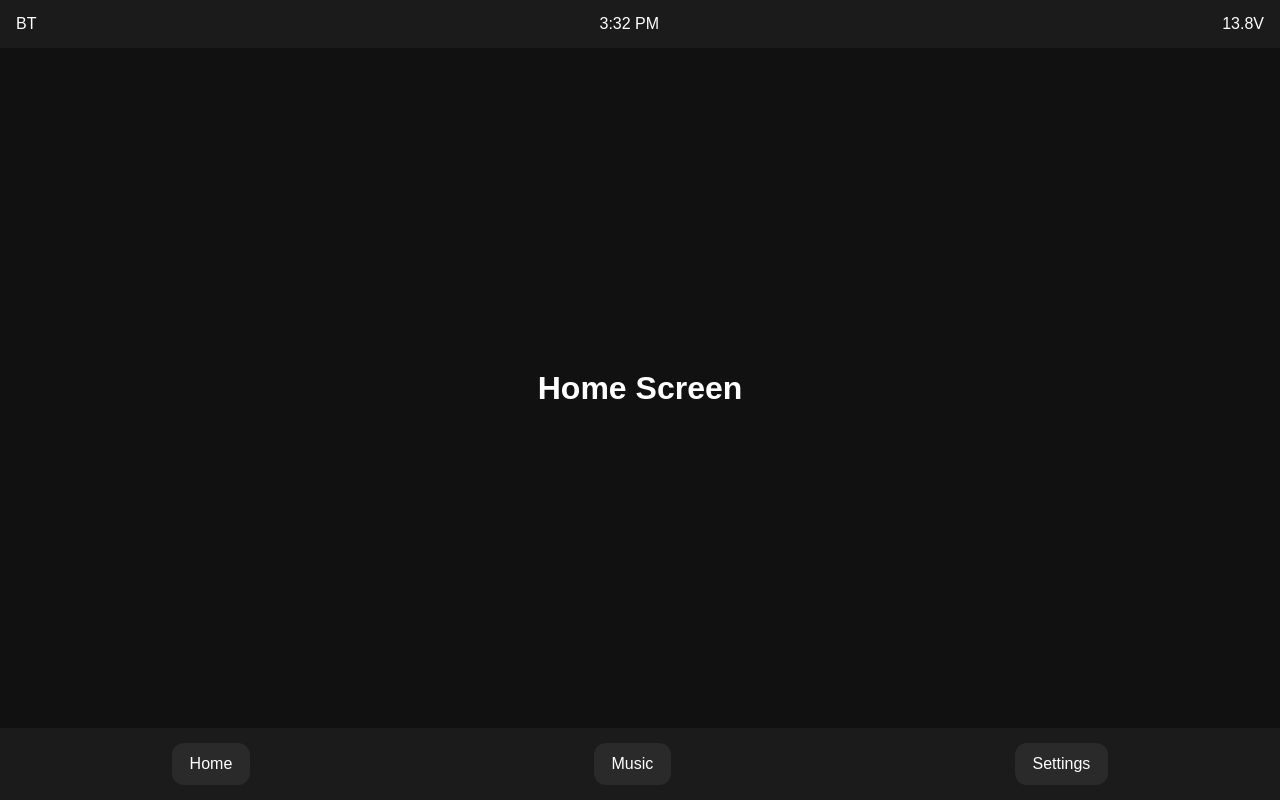
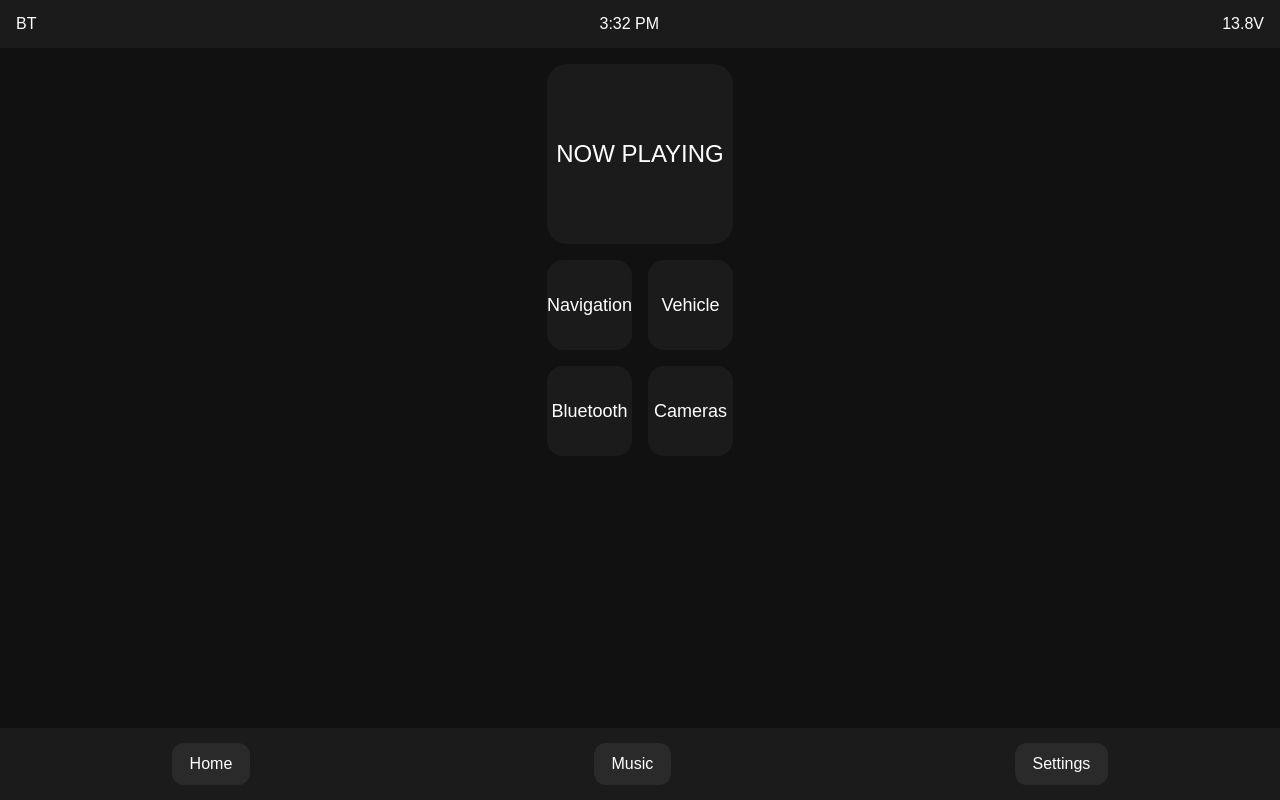
Before and after one commit to tahp/dashcore, a React app in the folder frontend/: page / in a window 1280 px wide. Built offline with nearby package versions, Linux system fonts and the light colour scheme; the HTML template or start-up script is replaced by a standard one.

Commit message:
did some styling changes in few places

```diff
--- a/frontend/src/index.css
+++ b/frontend/src/index.css
@@ -33,7 +33,7 @@ body {
 
 .content {
   flex: 1;
-
+overflow: hidden;
   display: flex;
   justify-content: center;
   align-items: center;
@@ -59,3 +59,48 @@ button {
 
   font-size: 16px;
 }
+.home-screen {
+  height: 100%;
+
+  display: flex;
+  flex-direction: column;
+
+  padding: 16px;
+  gap: 16px;
+}
+
+.hero-card {
+height: 180px;
+flex: none;
+  background: #1b1b1b;
+
+  border-radius: 20px;
+
+  display: flex;
+  justify-content: center;
+  align-items: center;
+
+  font-size: 24px;
+}
+
+.quick-grid {
+  display: grid;
+
+  grid-template-columns: 1fr 1fr;
+
+  gap: 16px;
+}
+
+.quick-card {
+  height: 90px;
+
+  background: #1b1b1b;
+
+  border-radius: 16px;
+
+  display: flex;
+  justify-content: center;
+  align-items: center;
+
+  font-size: 18px;
+}
--- a/frontend/src/screens/Home.jsx
+++ b/frontend/src/screens/Home.jsx
@@ -1,5 +1,33 @@
 function Home() {
-  return <h1>Home Screen</h1>
+  return (
+    <div className="home-screen">
+
+      <section className="hero-card">
+        NOW PLAYING
+      </section>
+
+      <section className="quick-grid">
+
+        <div className="quick-card">
+          Navigation
+        </div>
+
+        <div className="quick-card">
+          Vehicle
+        </div>
+
+        <div className="quick-card">
+          Bluetooth
+        </div>
+
+        <div className="quick-card">
+          Cameras
+        </div>
+
+      </section>
+
+    </div>
+  )
 }
 
 export default Home
```
